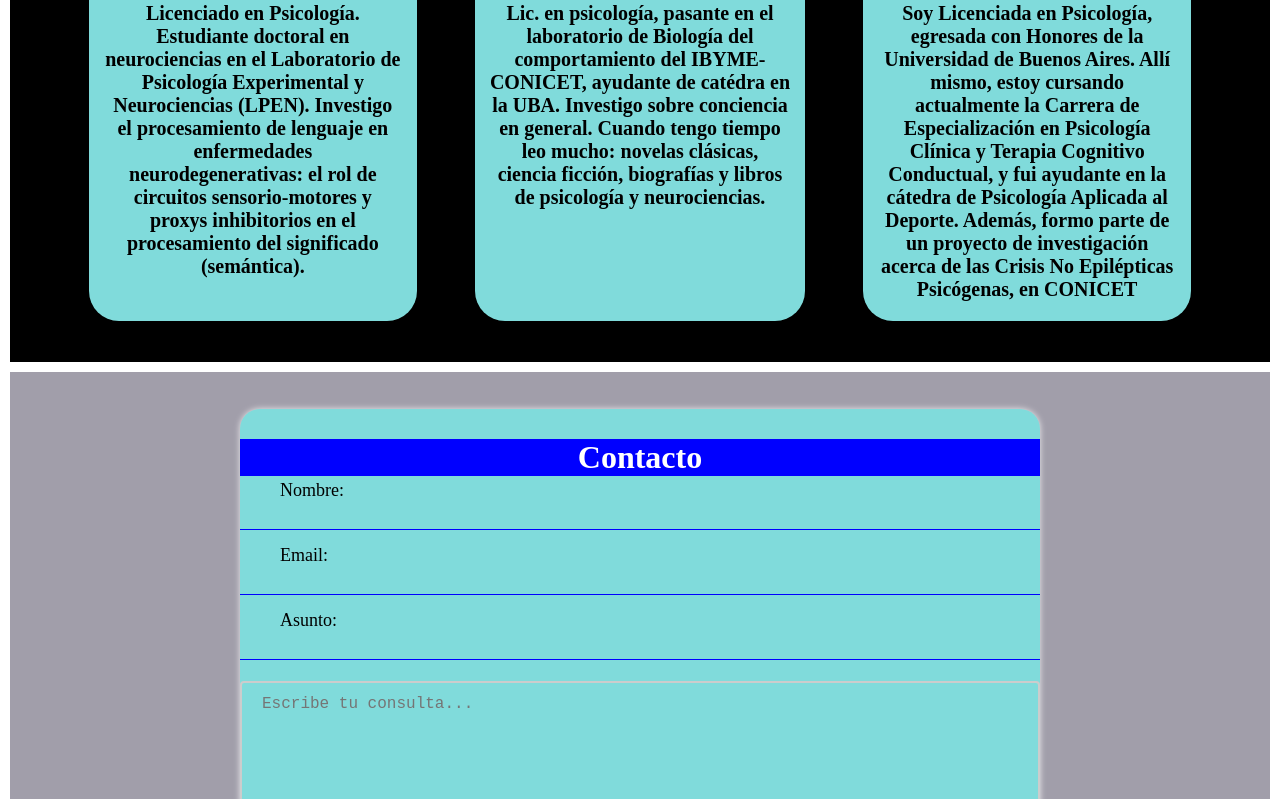
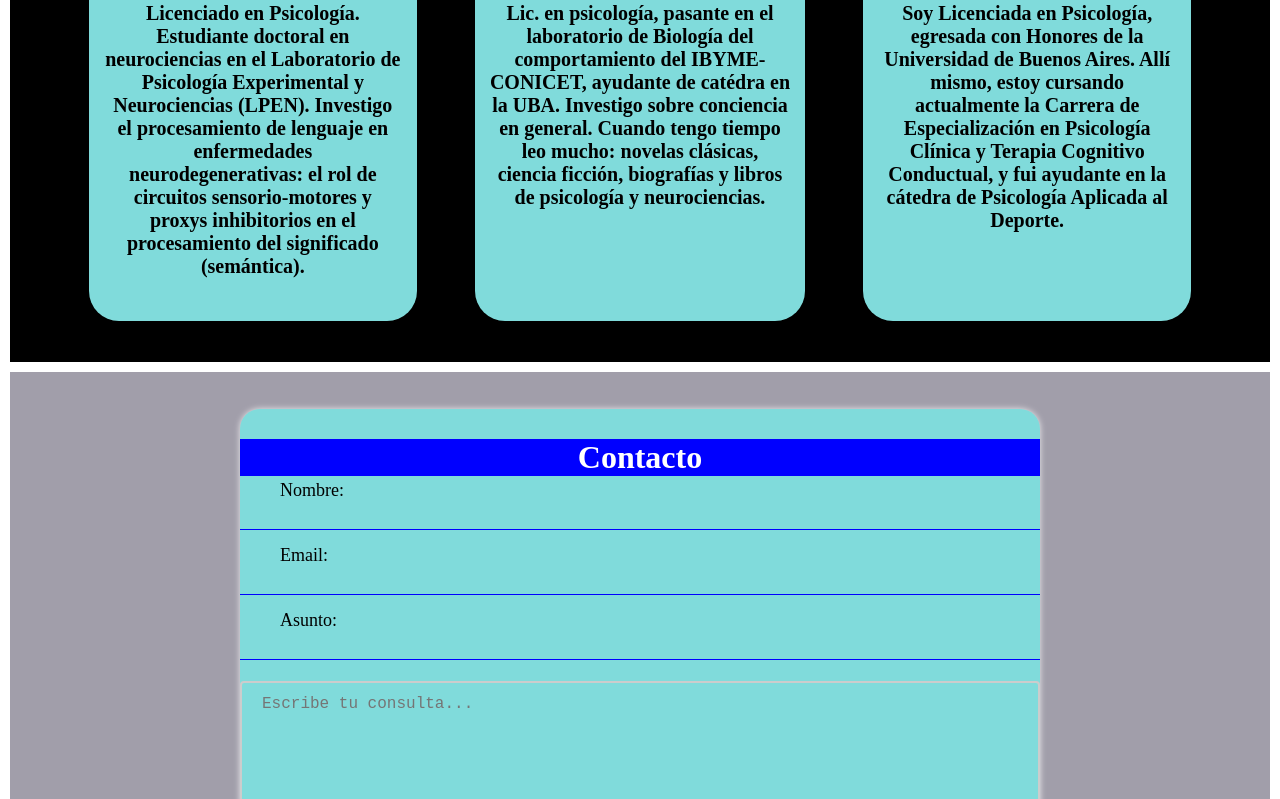
Before and after one commit to PameAr/PsiConsultorios, a plain HTML site: page index.html in a window 1280 px wide. Shown: the part 2278-3077 px from the top of the page. Drawn offline with Linux system fonts and the light colour scheme; a web font is replaced by a local one.

Commit message:
se modifico html

```diff
--- a/index.html
+++ b/index.html
@@ -96,7 +96,7 @@
             <div class="equipo">
                 <h3>Sophie Turner</h3>
                 <img src="images/SophieTurner_.jpg" alt="Psicologa" width="180" height="230">
-                <p>Soy Licenciada en Psicología, egresada con Honores de la Universidad de Buenos Aires. Allí mismo, estoy cursando actualmente la Carrera de Especialización en Psicología Clínica y Terapia Cognitivo Conductual, y fui ayudante en la cátedra de Psicología Aplicada al Deporte. Además, formo parte de un proyecto de investigación acerca de las Crisis No Epilépticas Psicógenas, en CONICET</p>
+                <p>Soy Licenciada en Psicología, egresada con Honores de la Universidad de Buenos Aires. Allí mismo, estoy cursando actualmente la Carrera de Especialización en Psicología Clínica y Terapia Cognitivo Conductual, y fui ayudante en la cátedra de Psicología Aplicada al Deporte.</p>
             </div>
         </div>
         </div>
```
